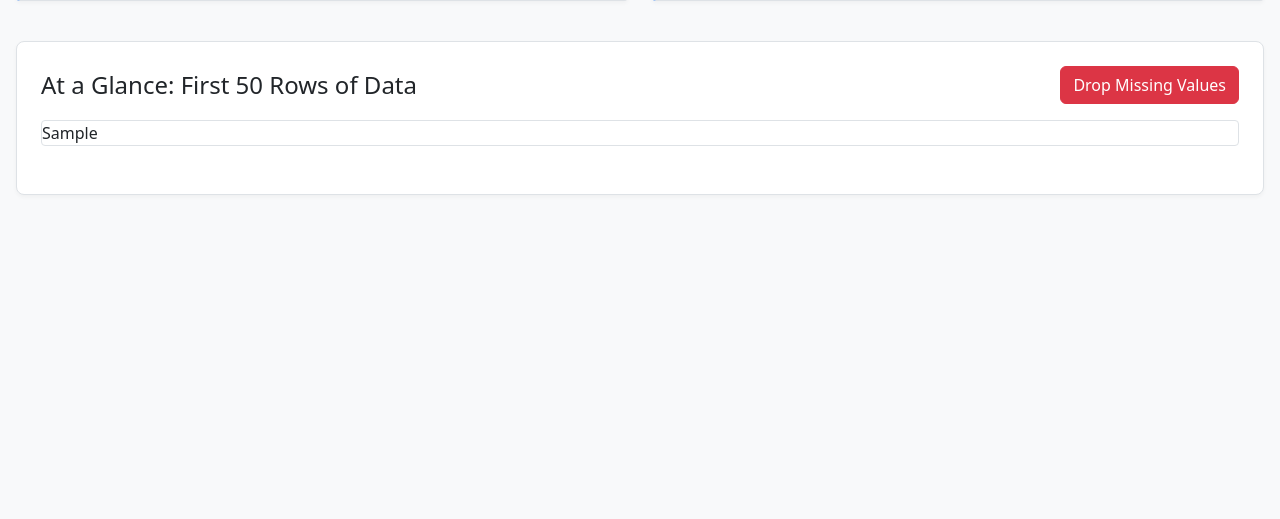
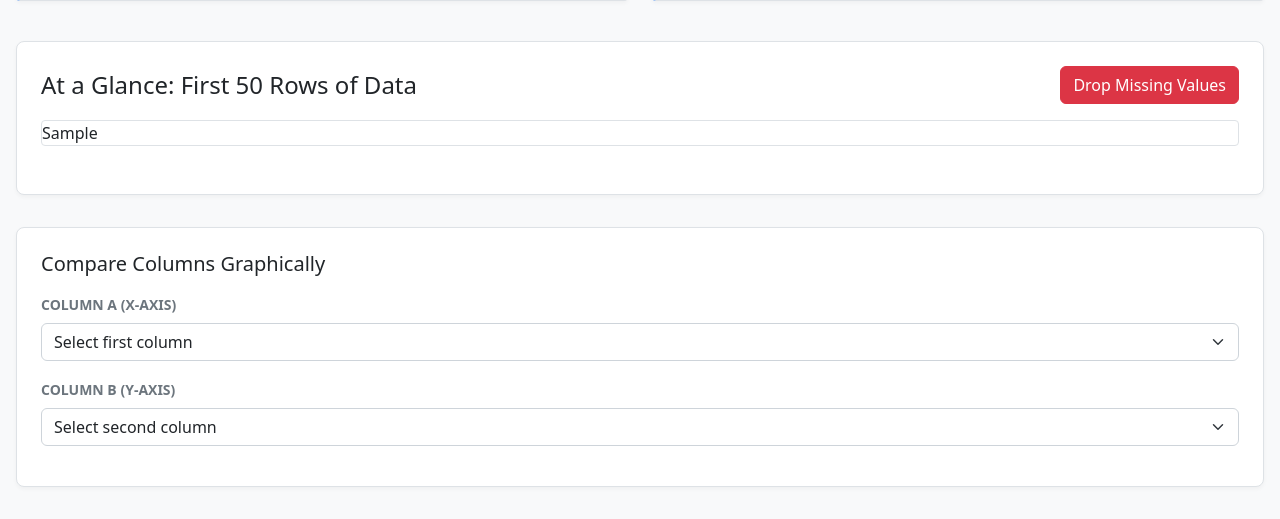
Before and after one commit to prsy-git/Data-Insights-Project, a Flask app: template templates/dashboard.html in a window 1280 px wide. Shown: the part 621-1140 px from the top of the page. Before the commit the page ends 816 px from the top, so only its background shows below. Run offline with Flask 3, Linux system fonts and the light colour scheme; the template is opened without the code that fills it: most values are stand-ins (such as "Sample title", 1, 10 or a date in 2020).

Commit message:
Added form for column comparison
Added non functional form for comparing two columns (bivariant analysis) to webpage.

```diff
--- a/analytics.py
+++ b/analytics.py
@@ -32,7 +32,8 @@ def create_dashboard_data(passed_df:pd.DataFrame) -> dict:
     analysis_dict = {
         "row_count": count_rows(passed_df),
         "col_count": count_columns(passed_df),
-        "html_table": passed_df.head(50).to_html()
+        "html_table": passed_df.head(50).to_html(),
+        "col_list": passed_df.columns.tolist()
     }
 
     return analysis_dict
--- a/templates/dashboard.html
+++ b/templates/dashboard.html
@@ -63,6 +63,33 @@
                     {{ data.html_table | safe }}
                 </div>
             </div>
+
+
+            <div class="form-card">
+                <h5 class="mb-3">Compare Columns Graphically</h5>
+
+                <form method="POST" action="">
+
+                <div class="mb-3">
+                    <label class="form-label text-muted small fw-bold">COLUMN A (X-AXIS)</label>
+                    <select name="column_a" class="form-select">
+                        <option value="" disabled selected>Select first column</option>
+                        {% for col in data.columns_list %}
+                            <option value="{{ col }}">{{ col }}</option>
+                        {% endfor %}
+                    </select>
+                </div>
+
+                <div class="mb-3">
+                    <label class="form-label text-muted small fw-bold">COLUMN B (Y-AXIS)</label>
+                    <select name="column_b" class="form-select">
+                        <option value="" disabled selected>Select second column</option>
+                        {% for col in data.columns_list %}
+                            <option value="{{ col }}">{{ col }}</option>
+                        {% endfor %}
+                    </select>
+                </div>
+            </div>
         {% endif %}
 
     </div>
```
